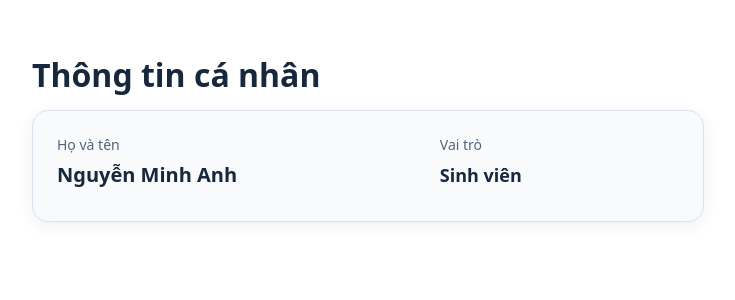
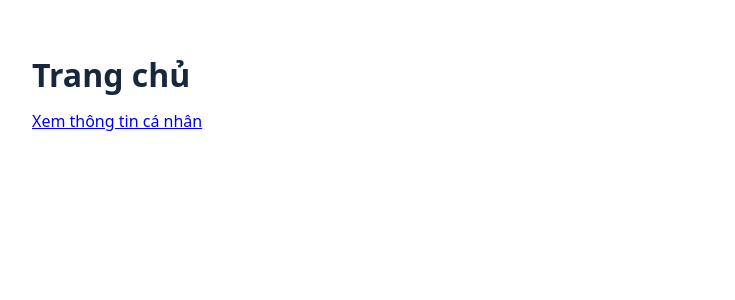
Before and after one commit to Zen10112/WEB_LAB04, a React (Vite) app in the folder EX/EX1/: page / in a window 1280 px wide. Shown: the top 300 px of the page, without its empty margins (272-1007 px from the left). Built offline with nearby package versions, Linux system fonts and the light colour scheme.

Commit message:
feat: configure React Router v7 basic routes

```diff
--- a/EX/EX1/package.json
+++ b/EX/EX1/package.json
@@ -3,6 +3,7 @@
   "private": true,
   "type": "module",
   "scripts": {
+    "dev": "vite",
     "build": "vite build --manifest",
     "test": "vitest run"
   },
@@ -14,5 +15,8 @@
     "react-dom": "19.2.0",
     "vite": "7.3.8",
     "vitest": "3.2.4"
+  },
+  "dependencies": {
+    "react-router": "7.18.6"
   }
 }
--- /dev/null
+++ b/EX/EX1/src/AppRoutes.jsx
@@ -0,0 +1,22 @@
+import { Link, Route, Routes } from 'react-router';
+import App from './App.jsx';
+import NotFound from './pages/NotFound.jsx';
+
+function Home() {
+  return (
+    <main className="person-page">
+      <h1>Trang chủ</h1>
+      <Link to="/people">Xem thông tin cá nhân</Link>
+    </main>
+  );
+}
+
+export default function AppRoutes() {
+  return (
+    <Routes>
+      <Route path="/" element={<Home />} />
+      <Route path="/people" element={<App />} />
+      <Route path="*" element={<NotFound />} />
+    </Routes>
+  );
+}
--- a/EX/EX1/src/main.jsx
+++ b/EX/EX1/src/main.jsx
@@ -1,4 +1,9 @@
 import { createRoot } from 'react-dom/client';
-import App from './App.jsx';
+import { BrowserRouter } from 'react-router';
+import AppRoutes from './AppRoutes.jsx';
 
-createRoot(document.getElementById('root')).render(<App />);
+createRoot(document.getElementById('root')).render(
+  <BrowserRouter>
+    <AppRoutes />
+  </BrowserRouter>,
+);
--- /dev/null
+++ b/EX/EX1/src/pages/NotFound.jsx
@@ -0,0 +1,10 @@
+import { Link } from 'react-router';
+
+export default function NotFound() {
+  return (
+    <main className="person-page">
+      <h1>404 – Không tìm thấy trang</h1>
+      <Link to="/">Về trang chủ</Link>
+    </main>
+  );
+}
```
Also changed, not shown: 1 other file (tests, documents, lock files or other folders).
